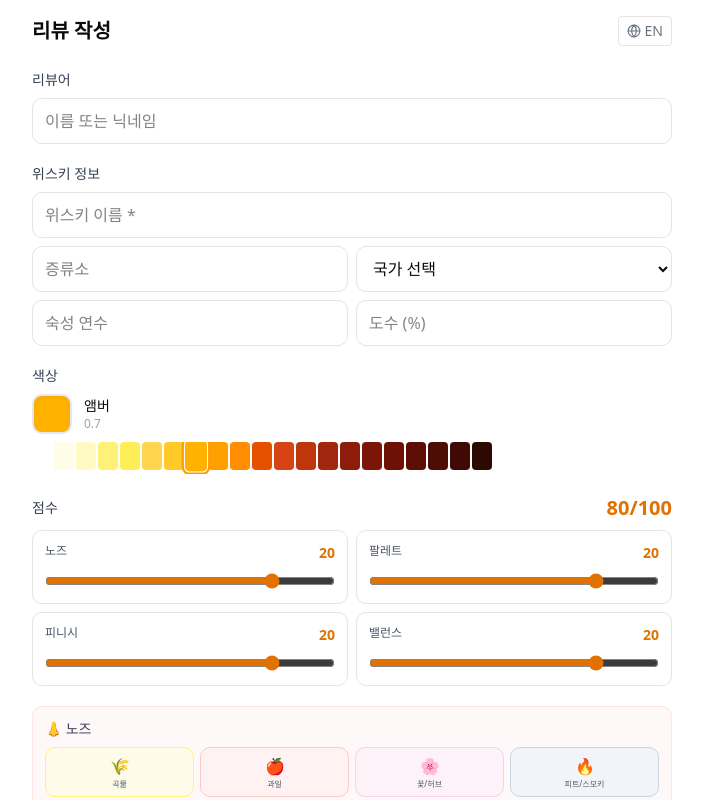
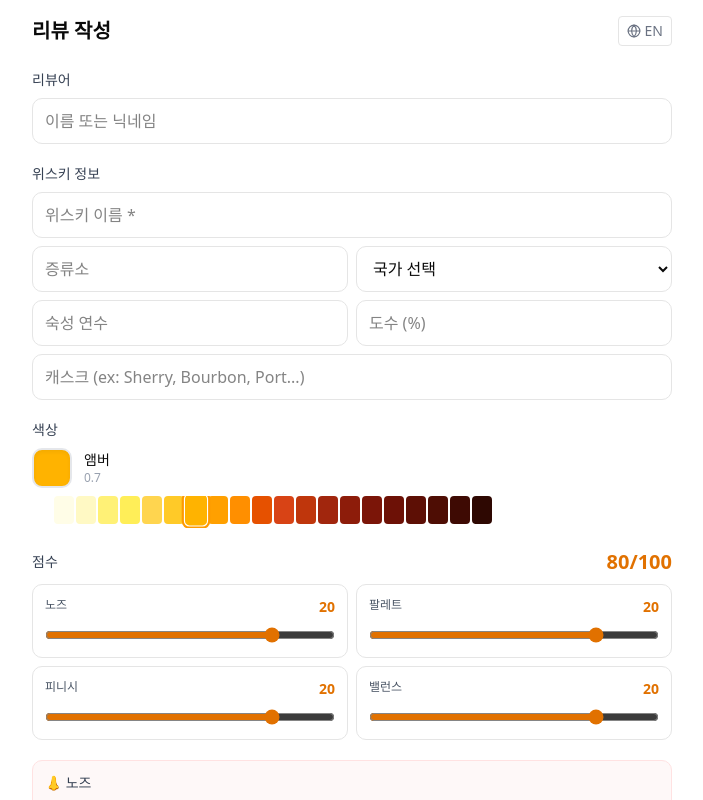
Before and after one commit to haemoolpa-jeon/wmg-log, a Next.js app: page /review/new in a window 1280 px wide. Shown: the top 800 px of the page, without its empty margins (288-991 px from the left). Built offline with nearby package versions, Linux system fonts and the light colour scheme.

Commit message:
Add cask field

```diff
--- a/src/app/review/new/page.tsx
+++ b/src/app/review/new/page.tsx
@@ -29,6 +29,7 @@ const ui = {
   selectCountry: { ko: '국가 선택', en: 'Select Country' },
   age: { ko: '숙성 연수', en: 'Age' },
   abv: { ko: '도수 (%)', en: 'ABV (%)' },
+  cask: { ko: '캐스크', en: 'Cask' },
   color: { ko: '색상', en: 'Color' },
   score: { ko: '점수', en: 'Score' },
   rating: { ko: '평점', en: 'Rating' },
@@ -48,7 +49,7 @@ export default function NewReviewPage() {
   const [lang, setLang] = useState<Lang>('ko')
   const [step, setStep] = useState<'form' | 'preview'>('form')
   const [reviewer, setReviewer] = useState('')
-  const [whisky, setWhisky] = useState({ name: '', distillery: '', country: '', age: '', abv: '', color: 0.7 })
+  const [whisky, setWhisky] = useState({ name: '', distillery: '', country: '', age: '', abv: '', cask: '', color: 0.7 })
   const [scores, setScores] = useState({ nose: 20, palate: 20, finish: 20, balance: 20 })
   const [notes, setNotes] = useState({ nose: '', palate: '', finish: '' })
   const [flavors, setFlavors] = useState<{ nose: FlavorWithStrength[]; palate: FlavorWithStrength[]; finish: FlavorWithStrength[] }>({
@@ -115,7 +116,7 @@ export default function NewReviewPage() {
   }
 
   const reset = () => {
-    setWhisky({ name: '', distillery: '', country: '', age: '', abv: '', color: 0.7 })
+    setWhisky({ name: '', distillery: '', country: '', age: '', abv: '', cask: '', color: 0.7 })
     setScores({ nose: 20, palate: 20, finish: 20, balance: 20 })
     setNotes({ nose: '', palate: '', finish: '' })
     setFlavors({ nose: [], palate: [], finish: [] })
@@ -165,9 +166,10 @@ export default function NewReviewPage() {
                       {whisky.name}
                     </p>
                     <p className="text-sm text-gray-600">{whisky.distillery}</p>
-                    <div className="flex gap-3 text-xs text-gray-500 mt-1">
+                    <div className="flex flex-wrap gap-2 text-xs text-gray-500 mt-1">
                       {whisky.age && <span>{whisky.age}{lang === 'ko' ? '년' : 'Y'}</span>}
                       {whisky.abv && <span>{whisky.abv}%</span>}
+                      {whisky.cask && <span>{whisky.cask}</span>}
                       <span>{colorInfo?.name[lang]}</span>
                     </div>
                   </div>
@@ -307,6 +309,13 @@ export default function NewReviewPage() {
               className="px-3 py-2.5 border rounded-lg focus:ring-2 focus:ring-amber-500"
             />
           </div>
+          <input
+            type="text"
+            placeholder={ui.cask[lang] + ' (ex: Sherry, Bourbon, Port...)'}
+            value={whisky.cask}
+            onChange={e => setWhisky(w => ({ ...w, cask: e.target.value }))}
+            className="w-full px-3 py-2.5 border rounded-lg focus:ring-2 focus:ring-amber-500"
+          />
         </div>
       </section>
 
--- a/src/lib/storage.ts
+++ b/src/lib/storage.ts
@@ -13,6 +13,7 @@ export type Review = {
     country?: string
     age?: string
     abv?: string
+    cask?: string
     color?: number
   }
   scores: { nose: number; palate: number; finish: number; balance: number }
```
